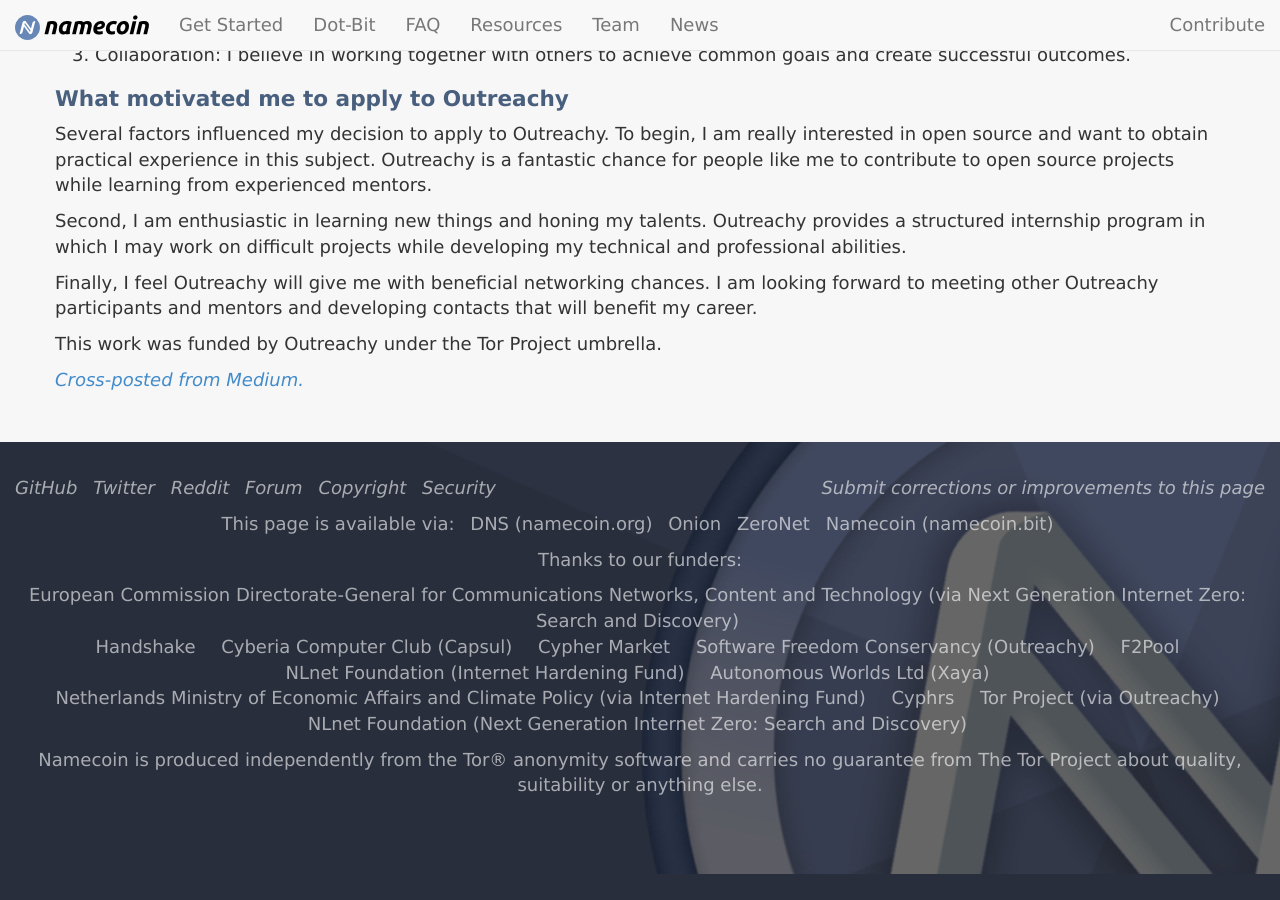
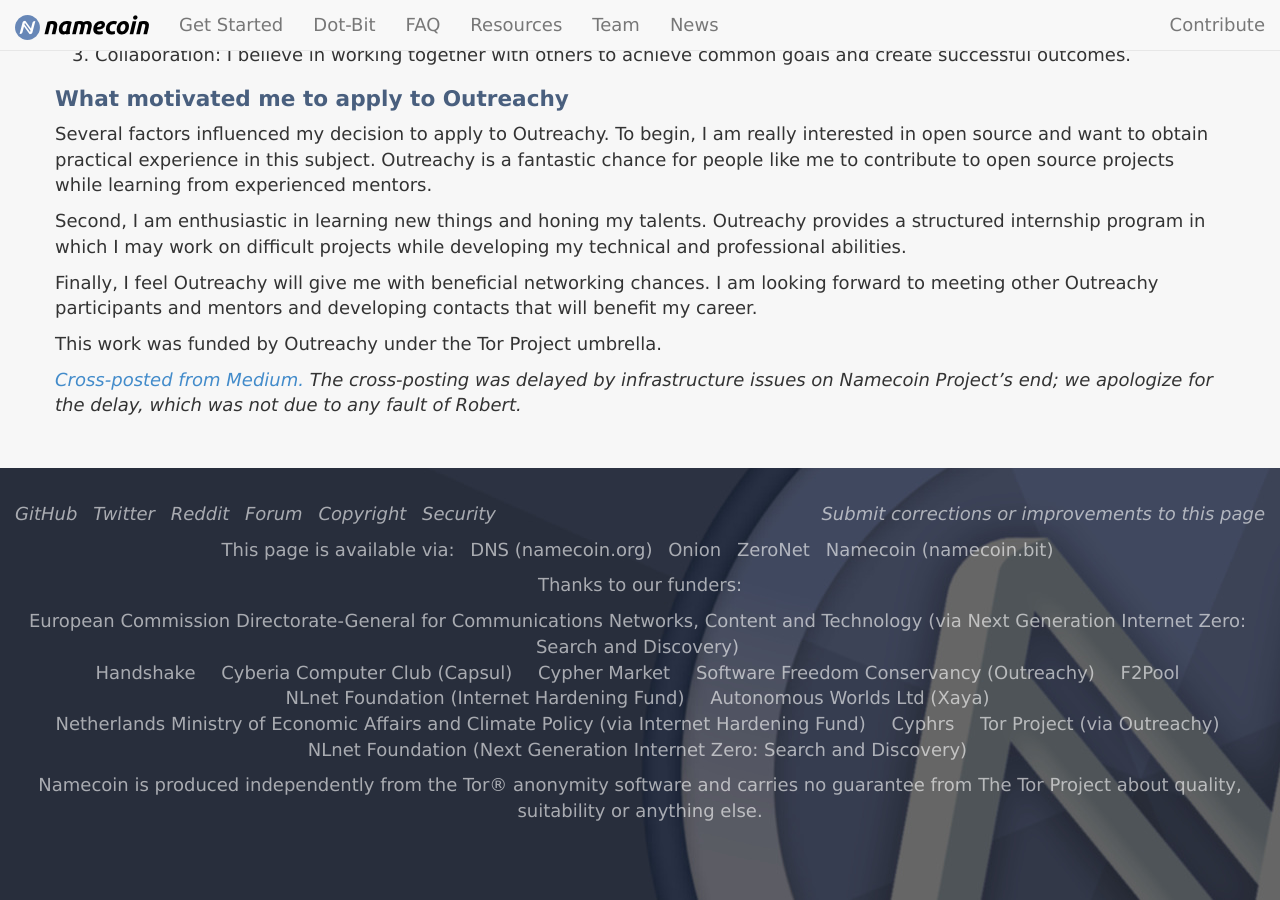
Before and after one commit to JeremyRand/namecoin.org, a Jekyll site: the page built from _posts/2023-01-09-outreachy-blog-1-introduce-yourself.md, in a window 1280 px wide and 900 px high, scrolled down 636 px. Built offline with Jekyll 4.4.1, drawn with Linux system fonts in a browser that asks for light colours; before the commit the page ends 1510 px from its top, so only the background shows below that.

Commit message:
Note cross-posting delay in 16e33150e2cdcd0371e7f8ce873158a4a2190244

```diff
--- a/_posts/2023-01-09-outreachy-blog-1-introduce-yourself.md
+++ b/_posts/2023-01-09-outreachy-blog-1-introduce-yourself.md
@@ -23,4 +23,4 @@ Finally, I feel Outreachy will give me with beneficial networking chances. I am
 
 This work was funded by Outreachy under the Tor Project umbrella.
 
-*[Cross-posted from Medium.](https://medium.com/@mindo.robert1/outreachy-blog-1-introduce-yourself-ae45357227)*
+*[Cross-posted from Medium.](https://medium.com/@mindo.robert1/outreachy-blog-1-introduce-yourself-ae45357227)  The cross-posting was delayed by infrastructure issues on Namecoin Project's end; we apologize for the delay, which was not due to any fault of Robert.*
```
